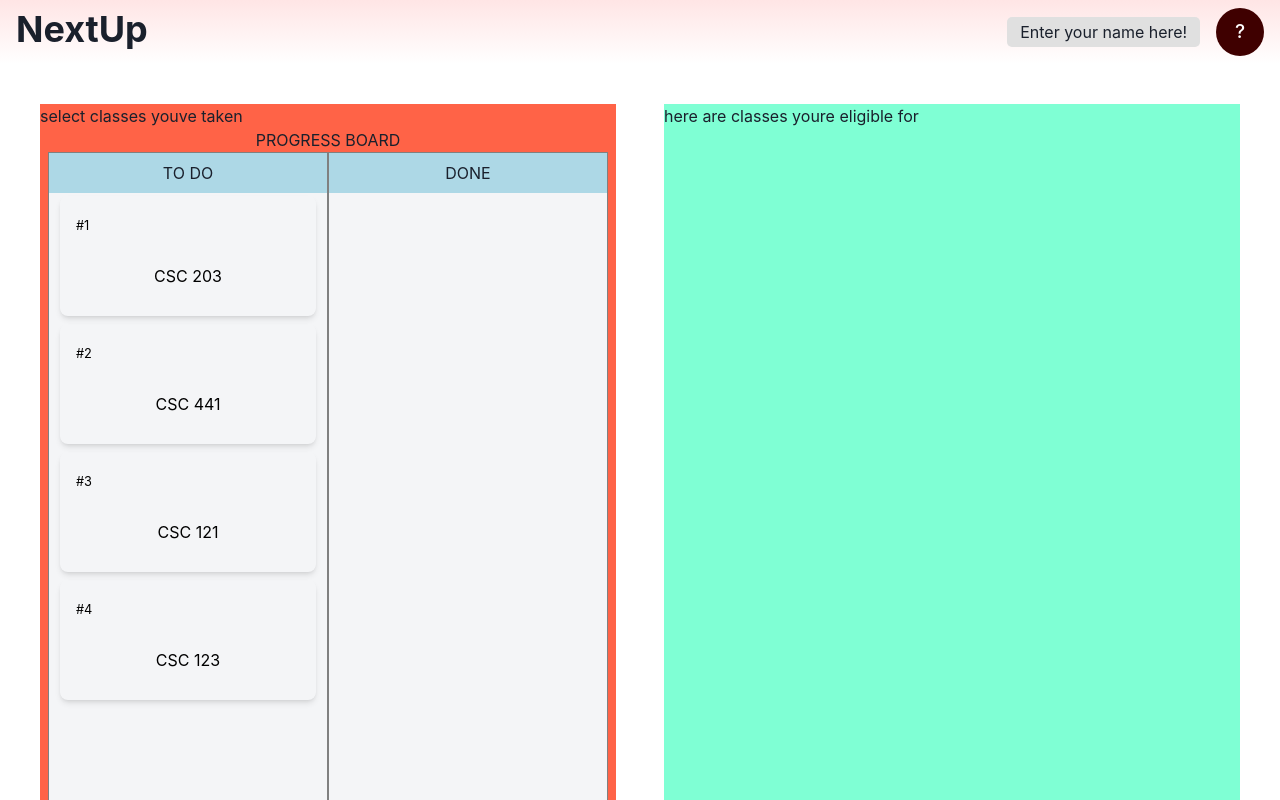
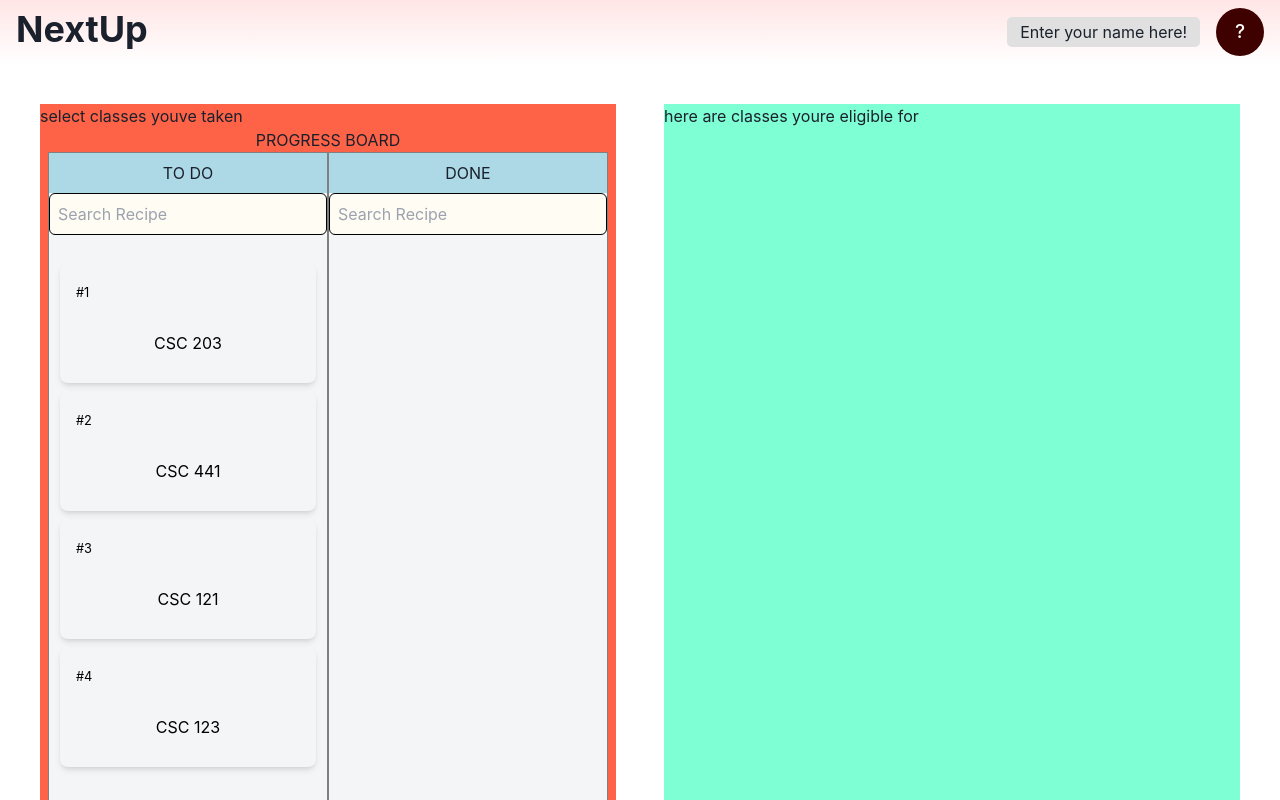
Before and after one commit to MrEminent42/NextUp, a Next.js app in the folder frontend/: page / in a window 1280 px wide. Shown: the top 800 px of the page. Built offline with nearby package versions, Linux system fonts and the light colour scheme.

Commit message:
implement search bar w course filtering

```diff
--- a/frontend/src/app/components/Column.tsx
+++ b/frontend/src/app/components/Column.tsx
@@ -1,6 +1,8 @@
-import React from "react";
+"use client"
+import {useState} from "react";
 import Card from "./Card";
 import { Droppable } from "react-beautiful-dnd";
+
 
 interface ColumnProps {
   title: string;
@@ -14,7 +16,31 @@ type Course = {
   completed: boolean;
 };
 
+
+const SearchBar = ({ onChange, value }: { onChange: (e: React.ChangeEvent<HTMLInputElement>) => void, value: string }) => {
+  return (
+    <input
+      type="search"
+      className="w-full mb-[25px] bg-[#FFFCF4] border border-black rounded-md p-2 text-black outline-none"
+      placeholder="Search Recipe"
+      onChange={onChange}
+      value={value}
+    />
+  );
+};
+
 export default function Column({ title, courses, id }: ColumnProps) {
+  const [searchInput, setSearchInput] = useState<string>("");
+
+  const handleChange = (e: React.ChangeEvent<HTMLInputElement>) => {
+    setSearchInput(e.target.value);
+  };
+
+  const filteredCourses = courses.filter((course) => {
+    return course.title.toLowerCase().includes(searchInput.toLowerCase());
+  });
+
+
   console.log(title, " tasks:", courses);
   return (
     <div
@@ -24,6 +50,7 @@ export default function Column({ title, courses, id }: ColumnProps) {
       <h1 className="sticky top-0 bg-[lightblue] py-2 m-auto text-center">
         {title}
       </h1>
+      <SearchBar onChange={handleChange} value={searchInput} />
       <Droppable droppableId={id}>
         {(provided, snapshot) => (
           <div
@@ -31,7 +58,7 @@ export default function Column({ title, courses, id }: ColumnProps) {
             ref={provided.innerRef}
             {...provided.droppableProps}
           >
-            {courses.map((course: Course, index: number) => (
+            {filteredCourses.map((course: Course, index: number) => (
               <Card key={index} index={index} course={course} />
             ))}
             {provided.placeholder}
```
